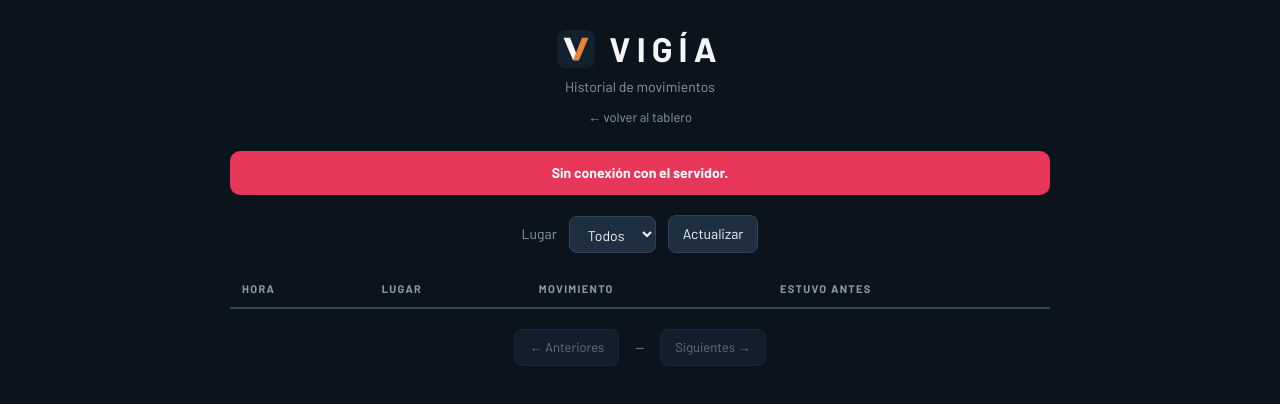
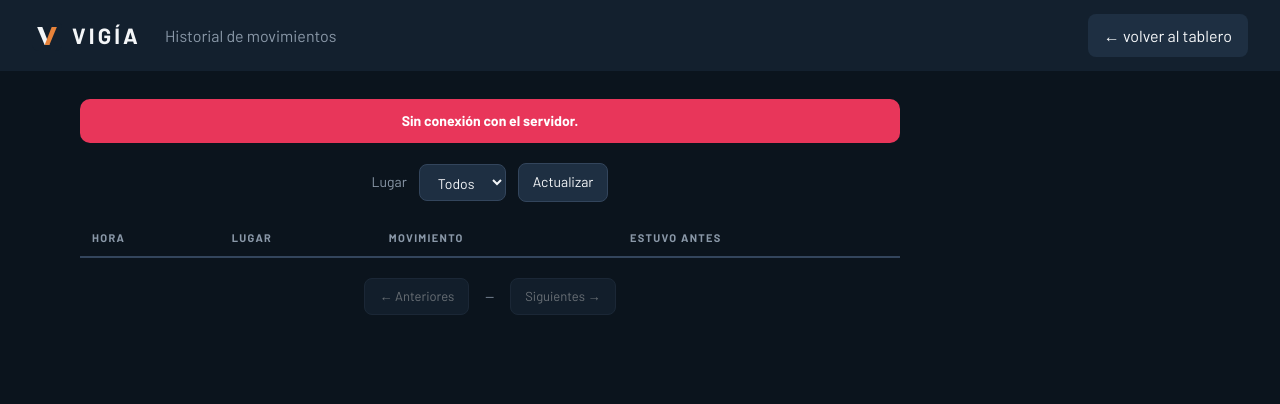
Before and after one commit to CALDE27/vigia, a plain HTML site: page web/historial.html in a window 1280 px wide. Drawn offline with Linux system fonts and the light colour scheme; no server answers.

Commit message:
Paso 2 del rediseño: encabezado como barra y estructura general
El encabezado pasa a ser una barra con la marca a la izquierda y el enlace a la otra página como botón redondeado a la derecha. El contenido toma el margen de la página y en el celular el margen baja a 16 px. Solo CSS.

```diff
--- a/web/estilos.css
+++ b/web/estilos.css
@@ -54,7 +54,7 @@
 
 body {
   margin: 0;
-  padding: 24px;
+  padding: 0;
   min-height: 100vh;
   background: var(--fondo);
   color: var(--texto);
@@ -63,11 +63,56 @@ body {
   line-height: 1.45;
 }
 
-.encabezado { text-align: center; margin-bottom: 24px; }
-.marca { margin: 0; font-size: 34px; letter-spacing: 0.18em; }
-.marca { display: inline-flex; align-items: center; gap: 14px; }
-.logo { width: 38px; height: 38px; }
-.bajada { margin: 4px 0 0; color: var(--texto-tenue); font-size: 14px; }
+.encabezado {
+  display: flex;
+  align-items: center;
+  flex-wrap: wrap;
+  gap: 8px 24px;
+  padding: 14px var(--margen);
+  margin-bottom: 28px;
+  background: var(--tinta);
+}
+
+.marca {
+  display: inline-flex;
+  align-items: center;
+  gap: 10px;
+  margin: 0;
+  font-size: 22px;
+  letter-spacing: 0.14em;
+}
+
+.logo {
+  width: 30px;
+  height: 30px;
+}
+
+.bajada {
+  margin: 0;
+  color: var(--texto-tenue);
+}
+
+.volver {
+  margin-left: auto;
+  padding: 10px 16px;
+  border-radius: var(--radio);
+  background: var(--tinta-suave);
+  color: var(--texto);
+  text-decoration: none;
+}
+
+.volver:hover {
+  background: var(--linea);
+}
+
+.volver:focus-visible {
+  outline: 2px solid var(--texto);
+  outline-offset: 2px;
+}
+
+main {
+  padding: 0 var(--margen) 40px;
+}
 
 .aviso {
   max-width: 900px;
@@ -145,11 +190,17 @@ body.desactualizado .resumen {
   filter: grayscale(1);
 }
 
-.volver {
-  display: inline-block;
-  margin-top: 10px;
-  color: var(--texto-tenue);
-  font-size: 13px;
-  text-decoration: none;
+@media (max-width: 600px) {
+  :root {
+    --margen: 16px;
+  }
+
+  .volver {
+    order: 2;
+  }
+
+  .bajada {
+    order: 3;
+    flex-basis: 100%;
+  }
 }
-.volver:hover { color: var(--texto); }
--- a/web/historial.css
+++ b/web/historial.css
@@ -54,7 +54,7 @@
 
 body {
   margin: 0;
-  padding: 24px;
+  padding: 0;
   min-height: 100vh;
   background: var(--fondo);
   color: var(--texto);
@@ -63,19 +63,57 @@ body {
   line-height: 1.45;
 }
 
-.encabezado { text-align: center; margin-bottom: 24px; }
-.marca { margin: 0; font-size: 34px; letter-spacing: 0.18em; }
-.marca { display: inline-flex; align-items: center; gap: 14px; }
-.logo { width: 38px; height: 38px; }
-.bajada { margin: 4px 0 0; color: var(--texto-tenue); font-size: 14px; }
+.encabezado {
+  display: flex;
+  align-items: center;
+  flex-wrap: wrap;
+  gap: 8px 24px;
+  padding: 14px var(--margen);
+  margin-bottom: 28px;
+  background: var(--tinta);
+}
+
+.marca {
+  display: inline-flex;
+  align-items: center;
+  gap: 10px;
+  margin: 0;
+  font-size: 22px;
+  letter-spacing: 0.14em;
+}
+
+.logo {
+  width: 30px;
+  height: 30px;
+}
+
+.bajada {
+  margin: 0;
+  color: var(--texto-tenue);
+}
+
 .volver {
-  display: inline-block;
-  margin-top: 10px;
-  color: var(--texto-tenue);
-  font-size: 13px;
+  margin-left: auto;
+  padding: 10px 16px;
+  border-radius: var(--radio);
+  background: var(--tinta-suave);
+  color: var(--texto);
   text-decoration: none;
 }
-.volver:hover { color: var(--texto); }
+
+.volver:hover {
+  background: var(--linea);
+}
+
+.volver:focus-visible {
+  outline: 2px solid var(--texto);
+  outline-offset: 2px;
+}
+
+main {
+  padding: 0 var(--margen) 40px;
+  max-width: 980px;
+}
 
 .aviso {
   max-width: 820px;
@@ -159,3 +197,18 @@ button:disabled { opacity: 0.4; cursor: default; }
   font-size: 13px;
   color: var(--texto-tenue);
 }
+
+@media (max-width: 600px) {
+  :root {
+    --margen: 16px;
+  }
+
+  .volver {
+    order: 2;
+  }
+
+  .bajada {
+    order: 3;
+    flex-basis: 100%;
+  }
+}
```
